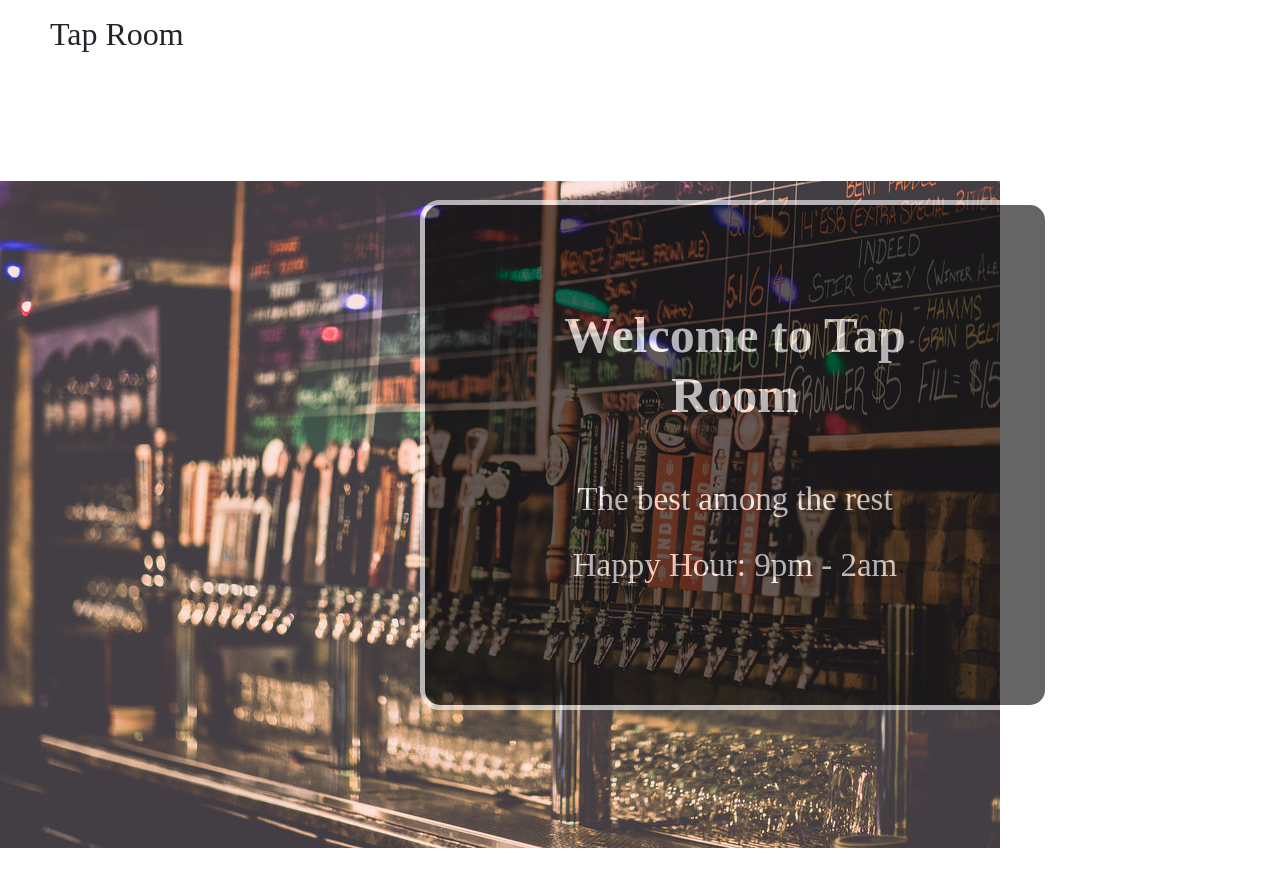
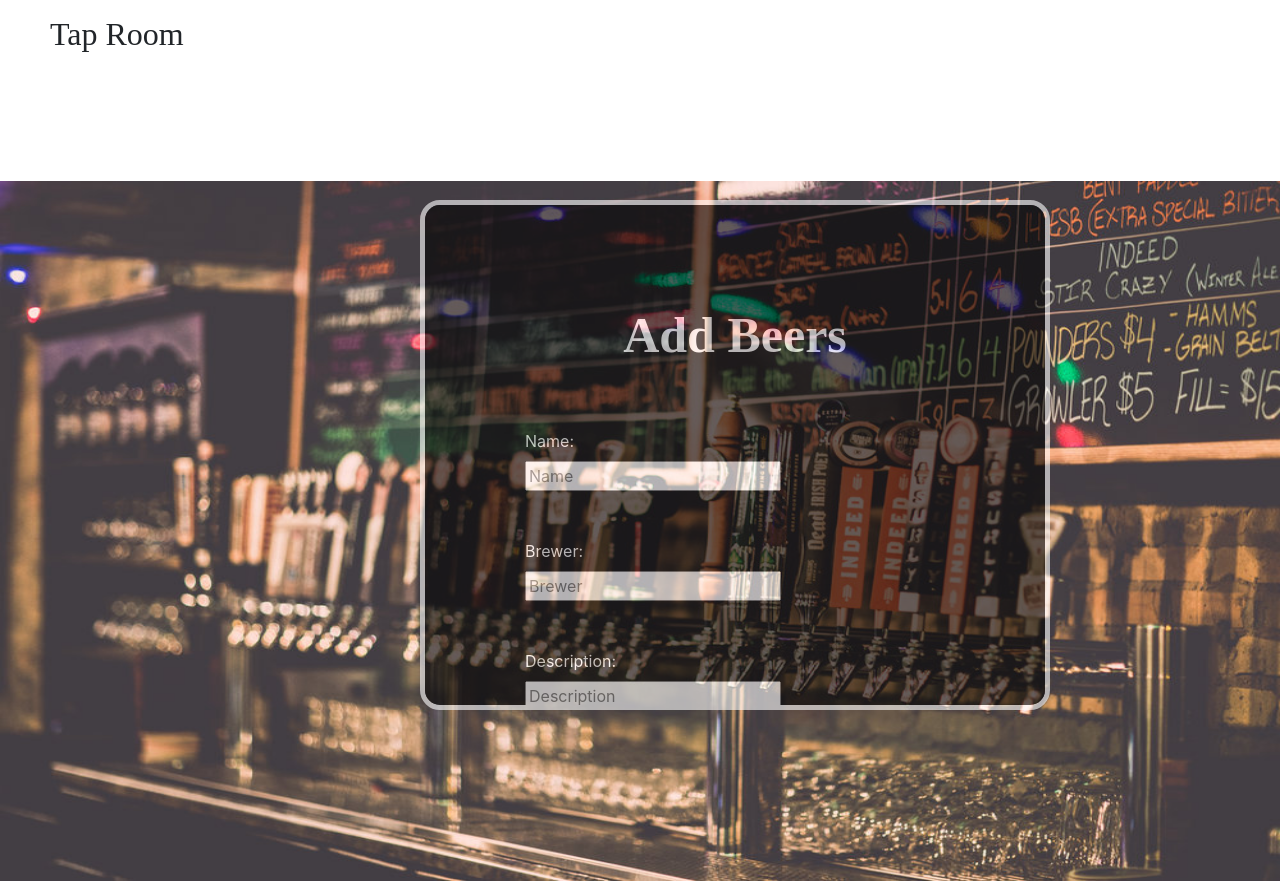
Before and after one commit to julbade/Taproom-React, a React app: page /#/add in a window 1280 px wide. Before the commit this address led to /#/. Before the commit the page ends 848 px from the top, so only its background shows below. Built offline with nearby package versions, Linux system fonts and the light colour scheme; a web font is replaced by a local one.

Commit message:
update css styling

```diff
--- a/src/components/AddBeer.jsx
+++ b/src/components/AddBeer.jsx
@@ -5,6 +5,23 @@ import homePicture from '../assets/image/Taproom.jpeg';
 
 
 function AddBeer() {
+
+  let _name = null;
+  let _brewer = null;
+  let _description = null;
+  let _abv = null;
+  let _price = null;
+  let _remaining = null;
+
+  function handleNewBeerFormSubmission(event) {
+    event.preventDefault();
+    _name.value = '';
+    _brewer.value = '';
+    _description.value = '';
+    _abv.value = '';
+    _price.value = '';
+    _remaining.value = '';
+  }
 
   return (
     <div>
@@ -48,39 +65,51 @@ function AddBeer() {
       <div className="welcomePage">
         <h1>Add Beers</h1>
         <br/>
-        <form>
+        <form onSubmit={handleNewBeerFormSubmission}>
         <label>Name:</label><input
+          id='name'
           type='text'
-          placeholder='Name' />
+          placeholder='Name'
+          ref={(input) => {_name = input;}} />
         <br />
         <br />
         <label>Brewer:</label>
         <input
-          placeholder='Brewer' />
+          id='brewer'
+          placeholder='Brewer'
+          ref={(input) => {_brewer = input;}} />
         <br />
         <br />
         <label>Description:</label>
         <input
+          id='description'
           type='text'
-          placeholder='Description' />
+          placeholder='Description'
+          ref={(input) => {_description = input;}} />
         <br />
         <br />
         <label>ABV:</label>
         <input
+          id='abv'
           type='text'
-          placeholder='ABV' />
+          placeholder='ABV'
+          ref={(input) => {_abv = input;}} />
          <br />
          <br />
         <label>Price:</label>
         <input
+          id='price'
           type='text'
-          placeholder='Price' />
+          placeholder='Price'
+          ref={(input) => {_price = input;}} />
         <br />
         <br />
         <label>Remaining:</label>
         <input
+          id='remaining'
           type='text'
-          placeholder='Remaining' />
+          placeholder='Remaining'
+          ref={(input) => {_remaining = input;}} />
         <br />
         <br />
         <button className="btn btn-success" type='submit'>ADD!</button>
```
